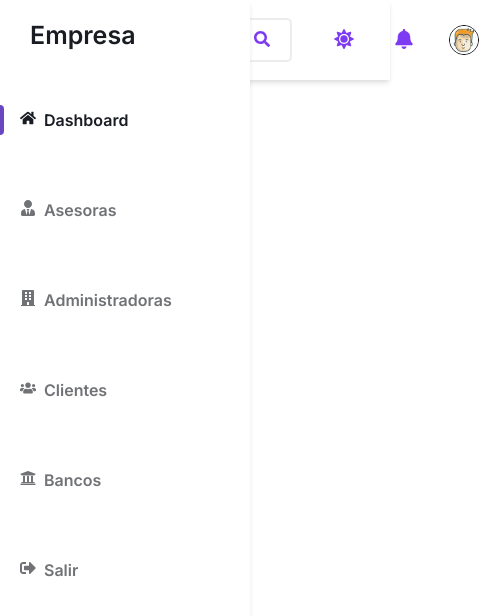
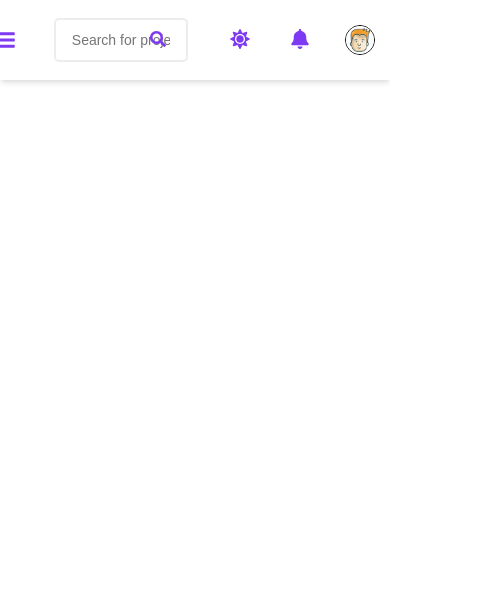
Before and after one commit to gerson0527/Proyecto_creditos, a React (Vite) app: page / in a window 390 px wide. Shown: the top 616 px of the page, 494 px wide, since content can reach past the window. Built offline with nearby package versions, Linux system fonts and the light colour scheme.

Commit message:
hace el modo de telefono y tablet

```diff
--- a/src/components/Navbar/Navbar.css
+++ b/src/components/Navbar/Navbar.css
@@ -22,7 +22,6 @@ body{
 }
 .Icon-hamburger{
     display: none;
-
 }
 .Search{
     display: flex;
@@ -55,7 +54,7 @@ body{
 }
 .Search input{
     display: block;
-    width: 80%;
+    width: 100%;
     height: 100%;
     font-size: 0.875rem;
     outline: none;
@@ -64,12 +63,17 @@ body{
     line-height: 1.25rem;
     border: none;
     box-shadow: 0 0 0 2px rgba(75, 85, 99, 0.1);
-    padding-left: 2rem;
     color: #4a5568;
     position: absolute;
     right: 0;
     border-radius: 3px;
 }
+.Search input:focus {
+    border: 1px solid rgb(126, 58, 242);
+    outline: none; /* Para eliminar el contorno predeterminado del input */
+    box-shadow: 0 0 0 1px rgba(126, 58, 242, 0.2);
+  }
+
 .Icons{
     display: flex;
 }
@@ -226,3 +230,31 @@ margin-bottom: 50px; /* Ajusta el espacio entre elementos */
     justify-content: left;
     height: 40px;
 }
+/* Estilos específicos para tabletas */
+@media only screen and (max-width: 900px) {
+    /* PARTE DE LA DERECHA */
+    .Navbar__completo__derecho {
+        top: auto;
+        display: none;
+    }
+    .Navbar__completo__derecho__esconder {
+        top: auto;
+        width: 250px;
+        background-color: white;
+        box-shadow: 0 4px 6px -1px rgba(0, 0, 0, 0.1), 0 2px 4px -1px rgba(0, 0, 0, 0.06);
+        position: fixed;
+        left: 0;
+        height:100%;
+        z-index: 99;
+    }
+    .Icon-hamburger{
+        width: 30%;
+        display: block;
+        position: relative;
+        display: flex;
+        align-items: center;
+    }
+    .Search {
+        margin-left: 0;
+    }
+}
--- a/src/components/Navbar/Navbar.jsx
+++ b/src/components/Navbar/Navbar.jsx
@@ -9,16 +9,20 @@ const Navbar = () => {
     const storedActiveIndex = localStorage.getItem('activeIndex');
     const [activeIndex, setActiveIndex] = useState(storedActiveIndex ? parseInt(storedActiveIndex) : 0);
     const [isSun, setIsSun] = useState(true);
+    const [nav, setINav] = useState(true);
+
     const [mostrarOpciones, setMostrarOpciones] = useState(false);
 
     useEffect(() => {
       localStorage.setItem('activeIndex', activeIndex.toString());
     }, [activeIndex]);
 
-    const handleClick = () => {
-      setIsSun(!isSun);
+    const handleClickNav = () => {
+        setINav(!nav);
     };
-
+      const handleClick = () => {
+        setIsSun(!isSun);
+    };
     const handleImagenClick = (e) => {
       e.preventDefault();
       setMostrarOpciones(!mostrarOpciones);
@@ -41,15 +45,14 @@ const Navbar = () => {
   return (
     <div className='Navbar__completo'>
         <div className='Navbar__completo__izquierdo'>
-            <div className="Icon-hamburger">
-            <FaBars size={20} style={{ color: 'rgb(126, 58, 242)' }} />
+            <div className={`Icon-hamburger`} onClick={handleClickNav}>
+                <FaBars size={20} style={{ color: 'rgb(126, 58, 242)', position: 'absolute', right: 40 }} />
             </div>
             <div className="Search">
                 <div className='Search-input'>
                 <button><FaSearch size={16} style={{ color: 'rgb(126, 58, 242)' }} /></button>
                 </div>
                 <input type="text"  placeholder="Search for projects"/>
-
             </div>
             <div className="Icons">
                 <ul>
@@ -78,7 +81,7 @@ const Navbar = () => {
                 </ul>
             </div>
         </div>
-        <div className="Navbar__completo__derecho">
+        <div className={`${nav ? 'Navbar__completo__derecho' : 'Navbar__completo__derecho__esconder'}`}>
             <div className="logo">
                 <h1>Empresa</h1>
             </div>
```
